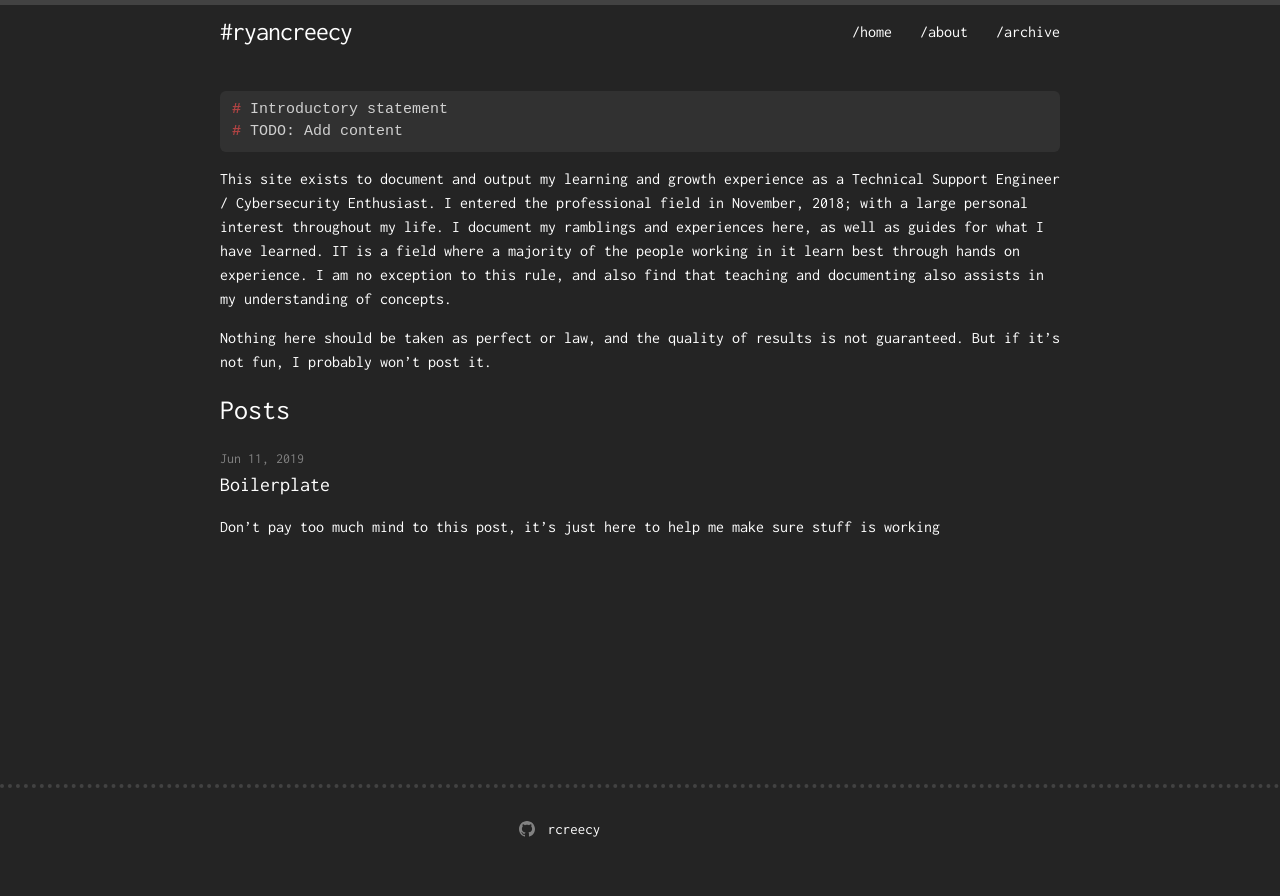
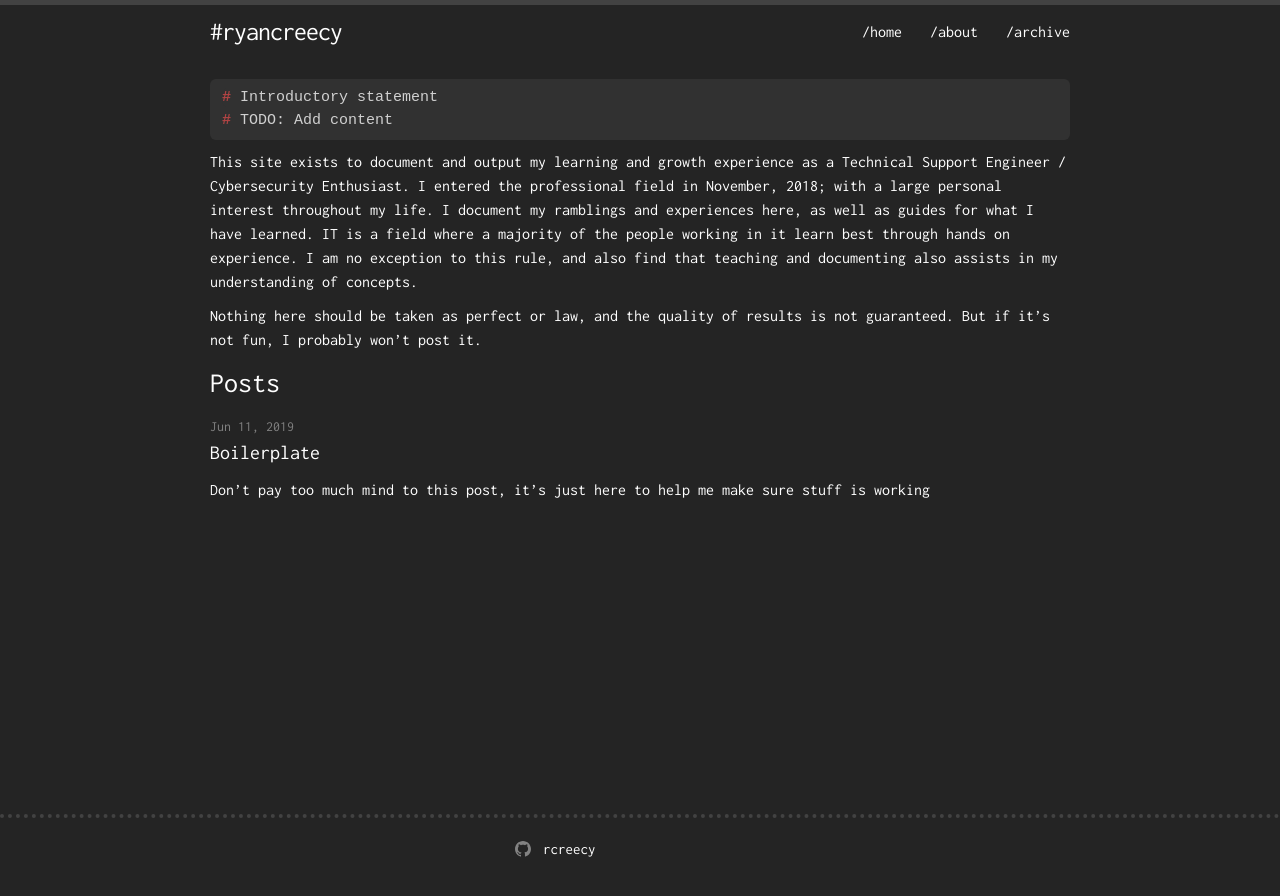
Before and after one commit to rcreecy/ryancreecy, a Jekyll site: the page built from index.md, in a window 1280 px wide. Shown: the top 896 px of the page. Built offline with Jekyll 4.4.1, drawn with Linux system fonts in a browser that asks for light colours.

Commit message:
spacing changes

```diff
--- a/_sass/main.scss
+++ b/_sass/main.scss
@@ -8,7 +8,7 @@ $base-font-weight: 400 !default;
 $small-font-size:  $base-font-size * 0.875 !default;
 $base-line-height: 1.5 !default;
 
-$spacing-unit:     30px !default;
+$spacing-unit:     20px !default;
 
 $text-color:       rgb(255, 255, 255) !default;
 $background-color: #242424 !default;
```
